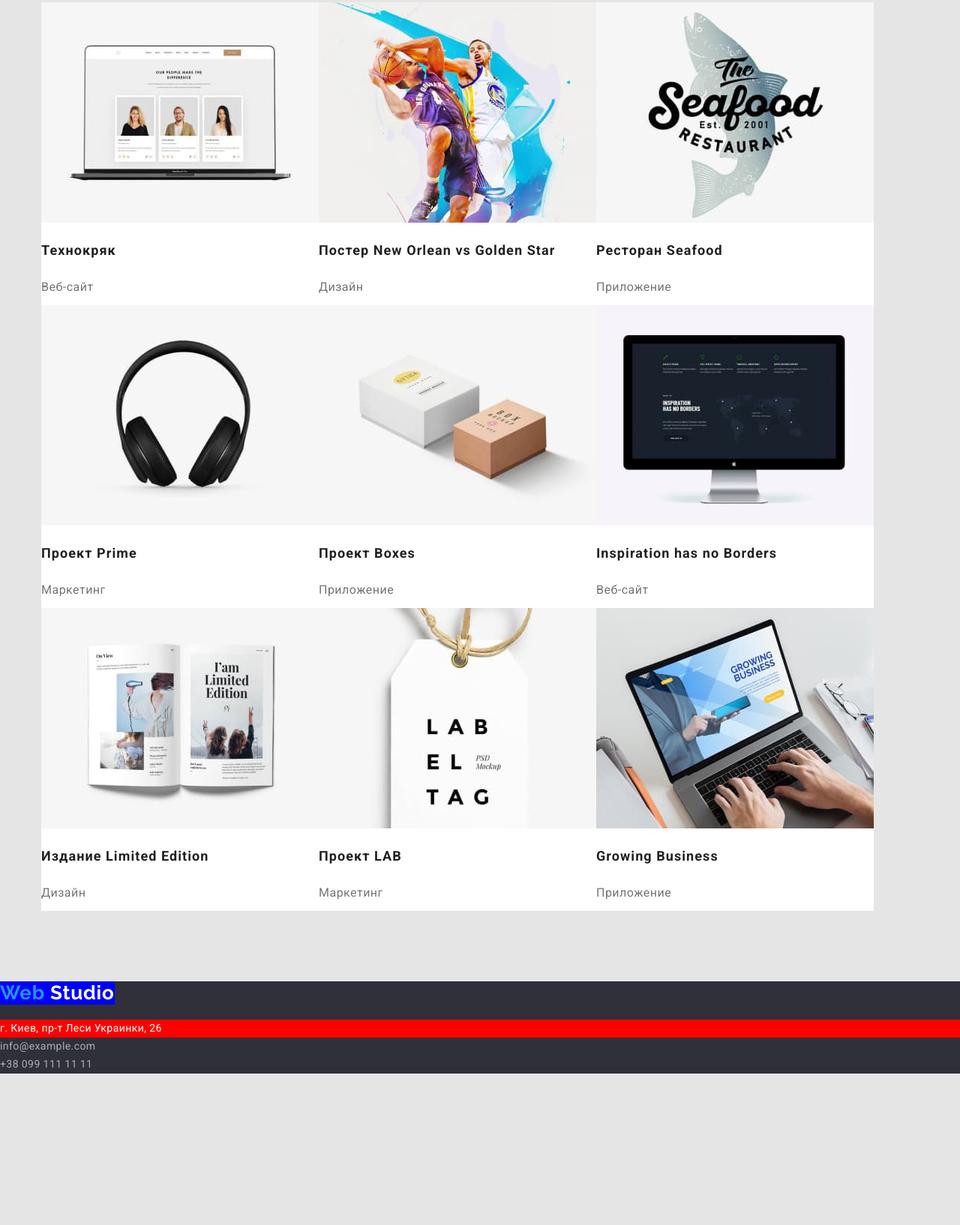
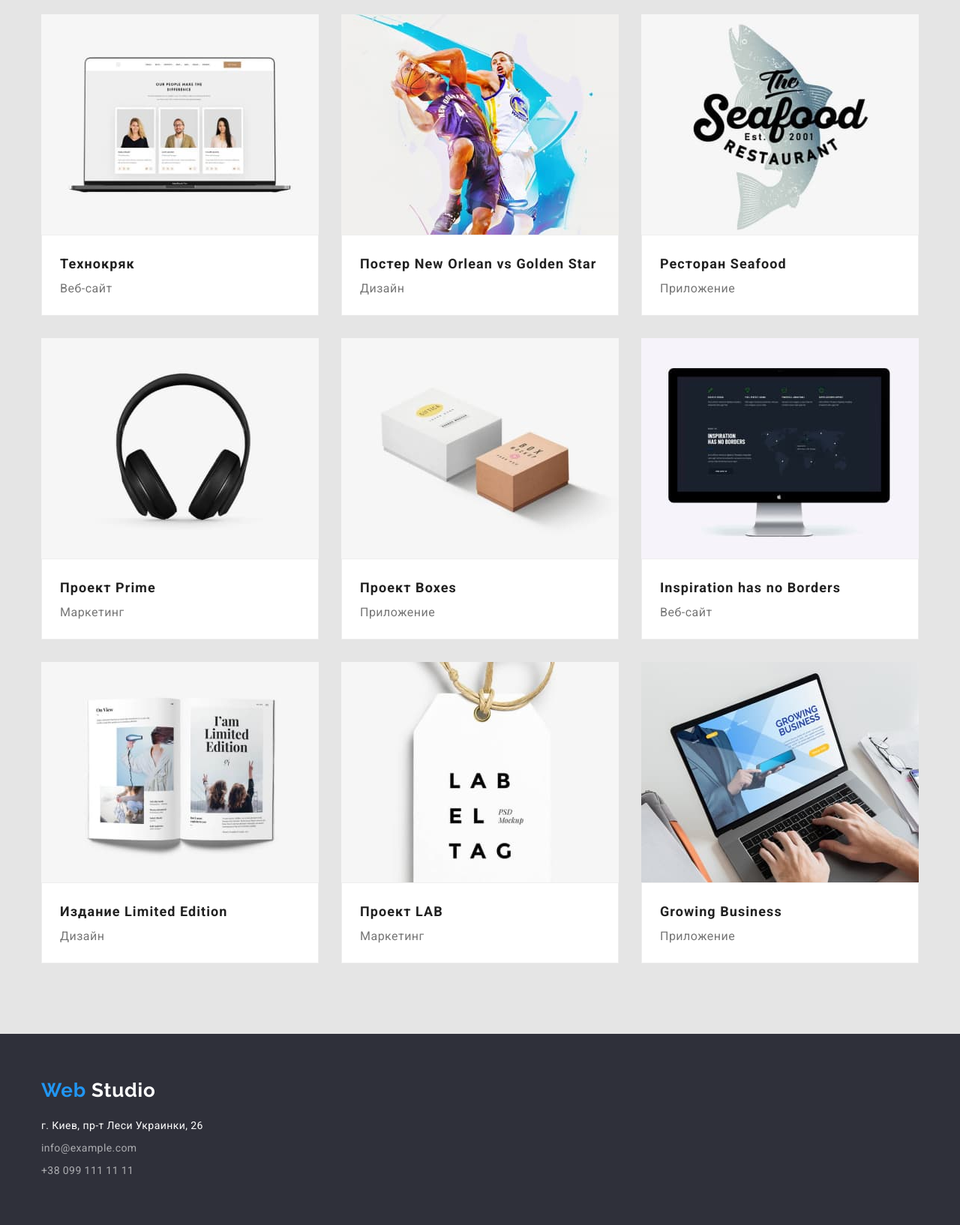
Before and after one commit to Lakei87/goit-markup-hw-03, a plain HTML site: page portfolio.html in a window 1280 px wide. Shown: the part 246-1880 px from the top of the page at 75% size. Before the commit the page ends 1678 px from the top, so only its background shows below. Drawn offline with nearby package versions, Linux system fonts and the light colour scheme.

Commit message:
Заканчивает расположение элементов на странице Портфолио

```diff
--- a/css/style.css
+++ b/css/style.css
@@ -131,7 +131,9 @@ body {
   margin-left: auto;
 }
 
-.site-contact .list {
+.header .contact-tel,
+.header .contact-mail {
+  display: inline-block;
   color: var(--secondary-text-color);
 }
 
@@ -176,6 +178,7 @@ body {
 
   color: var(--secondary-white-color);
   background-color: var(--accent-color);
+  box-shadow: 0 4px 4px rgba(0, 0, 0, 0.15);
   border-radius: 4px;
   cursor: pointer;
 }
@@ -186,7 +189,7 @@ body {
 }
 
 .advant .item {
-  width: 270px;
+  width: calc((100%-3 * 30) / 4);
 }
 
 .advant .item:not(:last-child) {
@@ -231,6 +234,7 @@ body {
 
 .directions .list {
   display: flex;
+  justify-content: center;
 }
 
 .directions .item:not(:last-child) {
@@ -240,10 +244,6 @@ body {
 /* Наша команда */
 .our-team {
   background-color: #f5f4fa;
-}
-
-.our-team .container {
-  outline: 1px solid brown;
 }
 
 .our-team .title {
@@ -259,6 +259,7 @@ body {
 
 .our-team .list {
   display: flex;
+  justify-content: center;
 }
 
 .our-team .item {
@@ -267,6 +268,9 @@ body {
 
   text-align: center;
   background-color: var(--secondary-white-color);
+  box-shadow: 0px 1px 3px rgba(0, 0, 0, 0.12), 0px 1px 1px rgba(0, 0, 0, 0.14),
+    0px 2px 1px rgba(0, 0, 0, 0.2);
+  border-radius: 0 0 4px 4px;
 }
 
 .our-team .item:not(:last-child) {
@@ -304,7 +308,6 @@ body {
 .footer .container {
   padding-top: 60px;
   padding-bottom: 60px;
-  outline: 1px solid red;
 }
 
 /* logo */
@@ -312,18 +315,16 @@ body {
   display: inline-block;
   margin-bottom: 20px;
   color: var(--secondary-white-color);
-  background-color: blue;
 }
 
 /* Адрес города и улицы */
 .city-street {
-  margin: 0;
+  margin-bottom: 6px;
   font-style: normal;
   font-size: 14px;
   line-height: 1.7;
   letter-spacing: 0.03em;
   color: var(--secondary-white-color);
-  background-color: red;
 }
 
 .footer-contacts {
@@ -333,11 +334,16 @@ body {
 /* Наши контакты в подвале страницы */
 .footer-mail,
 .footer-tel {
+  display: inline-block;
   font-style: normal;
   font-size: 14px;
   line-height: 1.7;
   letter-spacing: 0.03em;
   color: rgba(255, 255, 255, 0.6);
+}
+
+.footer-mail {
+  margin-bottom: 6px;
 }
 
 .footer-mail:hover,
@@ -352,11 +358,6 @@ body {
 
 /*--------------------Стили для страницы Портфолио---------------- */
 /* Навигация продуктов */
-.products .container {
-  padding-top: 94px;
-  padding-bottom: 94px;
-}
-
 .products-title {
   margin: 0;
 }
@@ -364,10 +365,10 @@ body {
 .nav-list {
   display: flex;
   justify-content: center;
-  margin-bottom: 34px;
+  margin-bottom: 50px;
 }
 
-.nav-item:not(:last-child) {
+.products .nav-item:not(:last-child) {
   margin-right: 8px;
 }
 
@@ -384,33 +385,48 @@ body {
   border-radius: 4px;
   cursor: pointer;
 }
-
 .nav-item .button:hover,
 .nav-item .button:focus {
   color: var(--secondary-white-color);
   background-color: var(--accent-color);
+  box-shadow: 0px 3px 1px rgba(0, 0, 0, 0.1), 0px 1px 2px rgba(0, 0, 0, 0.08),
+    0px 2px 2px rgba(0, 0, 0, 0.12);
 }
 
 /* Продукты компании */
 .products-list {
   display: flex;
   flex-wrap: wrap;
+  margin-left: -30px;
+  margin-top: -30px;
 }
 
-.products .item {
-  width: 370px;
-  height: 404px;
+.products-item {
+  flex-basis: calc(100% / 3 - 30px);
+  max-width: 100%;
+  margin-left: 30px;
+  margin-top: 30px;
+}
+
+.item-content {
   background-color: var(--secondary-white-color);
 }
 
-.products .title {
+.img-description {
+  padding: 20px 24px;
+  border: 1px solid #eee;
+}
+
+.img-description .title {
+  margin: 0;
   font-weight: 700;
   font-size: 18px;
   line-height: 2;
   letter-spacing: 0.06em;
 }
 
-.products .text {
+.img-description .text {
+  margin: 0;
   font-size: 16px;
   line-height: 1.88;
   letter-spacing: 0.03em;
--- a/portfolio.html
+++ b/portfolio.html
@@ -52,7 +52,7 @@
     <!--Уникальный контент страницы -->
     <main>
       <!--Продукты компании и их навигация-->
-      <section class="products">
+      <section class="products section">
         <div class="container">
           <h1 class="products-title" title="products"></h1>
           <ul class="nav-list list">
@@ -73,129 +73,156 @@
             </li>
           </ul>
           <ul class="products-list list">
-            <li class="item">
+            <li class="products-item">
               <ul class="list">
-                <li>
+                <li class="item-content">
                   <img
+                    class="item-img"
                     src="./images/web-site1.jpg"
                     alt="web-site1"
                     width="370"
                     height="294"
                   />
+                  <div class="img-description">
                     <h2 class="title">Технокряк</h2>
                     <p class="text">Веб-сайт</p>
+                  </div>
                 </li>
               </ul>
             </li>
-            <li class="item">
+            <li class="products-item">
               <ul class="list">
-                <li>
+                <li class="item-content">
                   <img
+                    class="item-img"
                     src="./images/design1.jpg"
                     alt="design1"
                     width="370"
                     height="294"
                   />
+                  <div class="img-description">
                     <h2 class="title">Постер New Orlean vs Golden Star</h2>
                     <p class="text">Дизайн</p>
+                  </div>
                 </li>
               </ul>
             </li>
-            <li class="item">
+            <li class="products-item">
               <ul class="list">
-                <li>
+                <li class="item-content">
                   <img
+                    class="item-img"
                     src="./images/app1.jpg"
                     alt="app1"
                     width="370"
                     height="294"
                   />
+                  <div class="img-description">
                     <h2 class="title">Ресторан Seafood</h2>
                     <p class="text">Приложение</p>
+                  </div>
                 </li>
               </ul>
             </li>
-            <li class="item">
+            <li class="products-item">
               <ul class="list">
-                <li>
+                <li class="item-content">
                   <img
+                    class="item-img"
                     src="./images/marketing1.jpg"
                     alt="marketing1"
                     width="370"
                     height="294"
                   />
+                  <div class="img-description">
                     <h2 class="title">Проект Prime</h2>
                     <p class="text">Маркетинг</p>
+                  </div>
                 </li>
               </ul>
             </li>
-            <li class="item">
+            <li class="products-item">
               <ul class="list">
-                <li>
+                <li class="item-content">
                   <img
+                    class="item-img"
                     src="./images/app2.jpg"
                     alt="app2"
                     width="370"
                     height="294"
                   />
+                  <div class="img-description">
                     <h2 class="title">Проект Boxes</h2>
                     <p class="text">Приложение</p>
+                  </div>
                 </li>
               </ul>
             </li>
-            <li class="item">
+            <li class="products-item">
               <ul class="list">
-                <li>
+                <li class="item-content">
                   <img
+                    class="item-img"
                     src="./images/web-site2.jpg"
                     alt="web-site2"
                     width="370"
                     height="294"
                   />
+                  <div class="img-description">
                     <h2 class="title">Inspiration has no Borders</h2>
                     <p class="text">Веб-сайт</p>
+                  </div>
                 </li>
               </ul>
             </li>
-            <li class="item">
+            <li class="products-item">
               <ul class="list">
-                <li>
+                <li class="item-content">
                   <img
+                    class="item-img"
                     src="./images/design2.jpg"
                     alt="design2"
                     width="370"
                     height="294"
                   />
+                  <div class="img-description">
                     <h2 class="title">Издание Limited Edition</h2>
                     <p class="text">Дизайн</p>
+                  </div>
                 </li>
               </ul>
             </li>
-            <li class="item">
+            <li class="products-item">
               <ul class="list">
-                <li>
+                <li class="item-content">
                   <img
+                    class="item-img"
                     src="./images/marketing2.jpg"
                     alt="marketing2"
                     width="370"
                     height="294"
                   />
+                  <div class="img-description">
                     <h2 class="title">Проект LAB</h2>
                     <p class="text">Маркетинг</p>
+                  </div>
                 </li>
               </ul>
             </li>
-            <li class="item">
+            <li class="products-item">
               <ul class="list">
-                <li>
+                <li class="item-content">
                   <img
+                    class="item-img"
                     src="./images/app3.jpg"
                     alt="app3"
                     width="370"
                     height="294"
                   />
+                  <div class="img-description">
                     <h2 class="title">Growing Business</h2>
                     <p class="text">Приложение</p>
+                  </div>
                 </li>
               </ul>
             </li>
@@ -206,11 +233,12 @@
     <!--Подвал страницы-->
     <footer class="footer">
       <section>
+        <div class="container">
           <a class="logo list" href="./index.html"
             ><span class="accent">Web</span>&nbsp;Studio</a
           >
           <address class="city-street">г. Киев, пр-т Леси Украинки, 26</address>
-        <address>
+          <address class="footer-contacts">
             <a class="footer-mail list" href="mailto:info@example.com"
               >info@example.com</a
             ><br />
@@ -218,6 +246,7 @@
               >+38 099 111 11 11</a
             >
           </address>
+        </div>
       </section>
     </footer>
   </body>
```
Lines whose indentation alone changed are shown as unchanged.
